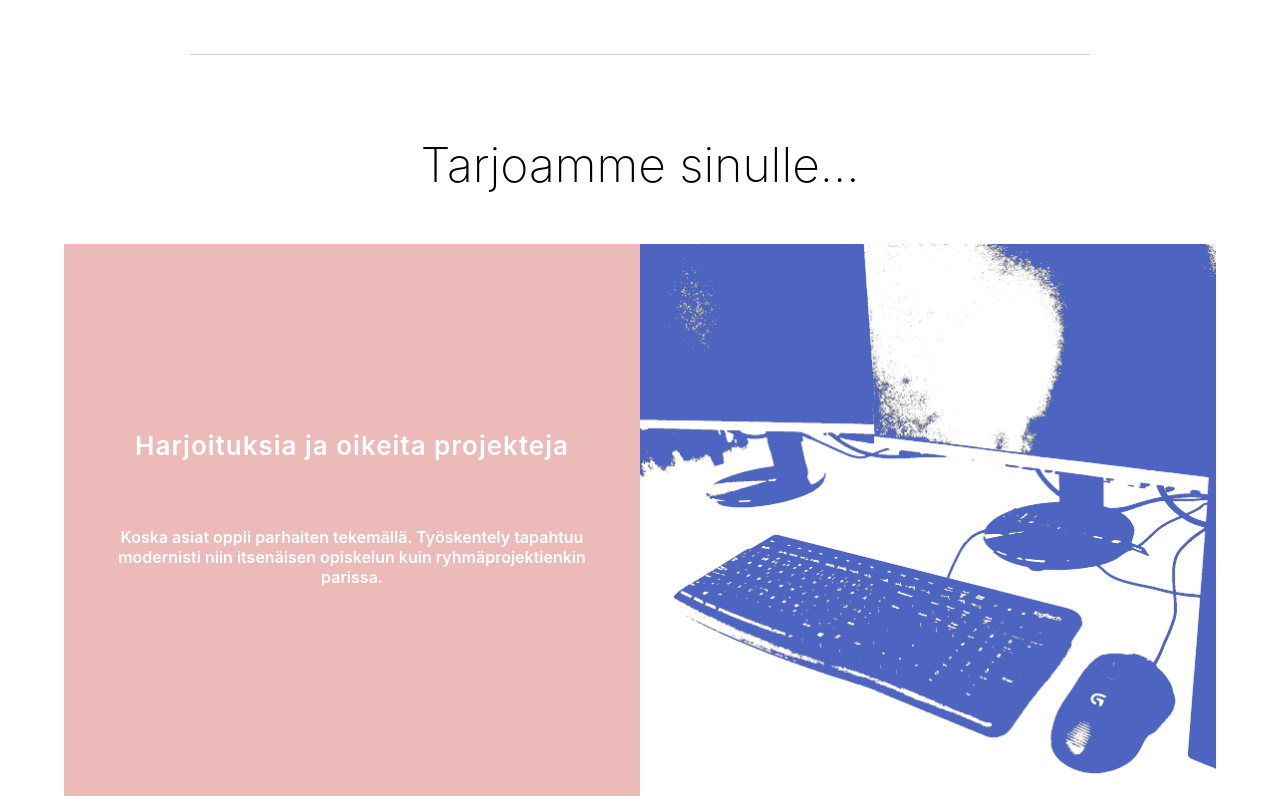
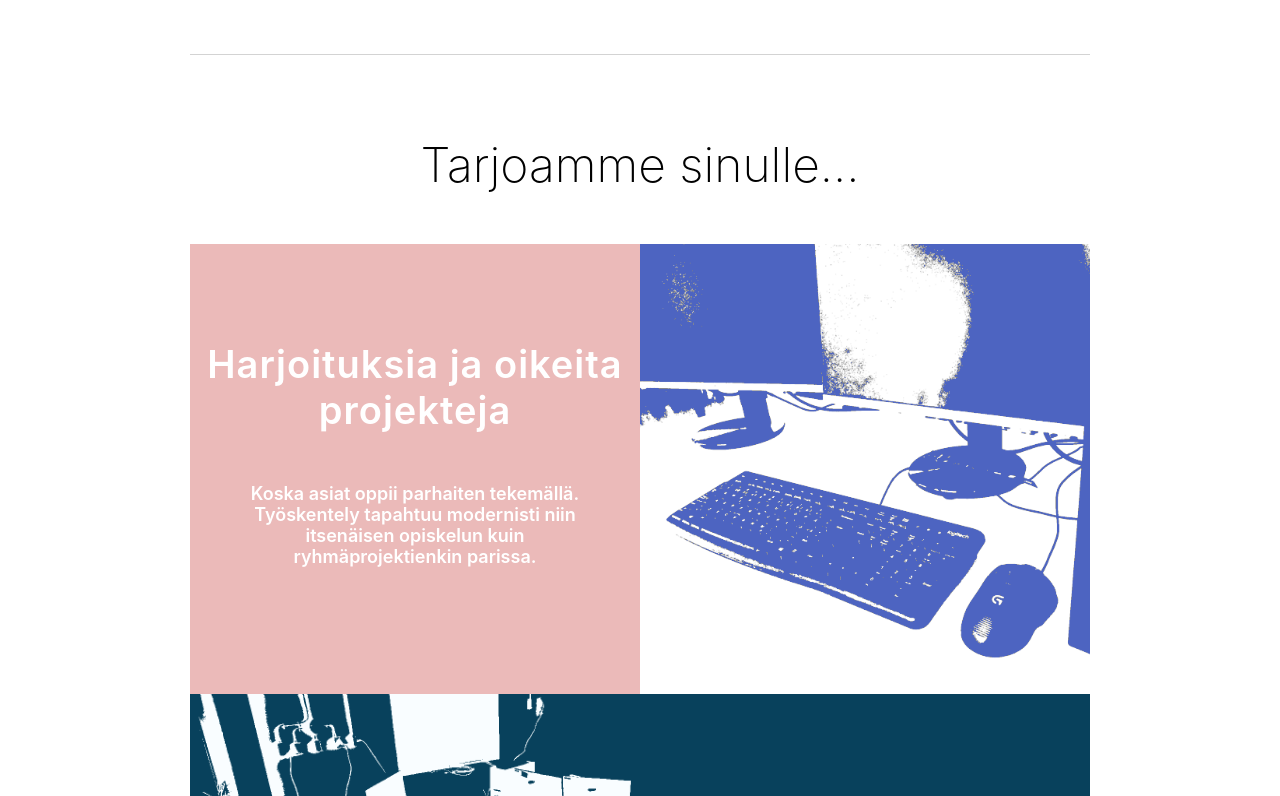
Before and after one commit to digitalents-ictbeginners/website, a React (Create React App) app: page / in a window 1280 px wide. Shown: the part 1304-2100 px from the top of the page. Built offline with nearby package versions, Linux system fonts and the light colour scheme.

Commit message:
adjust infogrid sizing/styling and tiny fix to blogpreview annoyance

```diff
--- a/src/components/Home/BlogPreview.css
+++ b/src/components/Home/BlogPreview.css
@@ -73,12 +73,11 @@
     background-color: #08415c;
 }
 
-
 .bpcLink {
     padding-top: 30px;
     color: white;
     background-color: black;
-    transition: all 1s;
+    transition: background-color 1s;
 }
 
 .bpcLink:hover {
--- a/src/components/Home/InfoGrid/InfoGrid.css
+++ b/src/components/Home/InfoGrid/InfoGrid.css
@@ -11,7 +11,7 @@
 }
 
 .infoGrid {
-    width: 1200px;
+    width: 900px;
     margin: 0 auto 20px auto;
 }
 
@@ -26,7 +26,7 @@
     margin-top: 50px;
 }
 
-@media only screen and (min-width: 601px) and (max-width: 1330px){
+@media only screen and (min-width: 601px) and (max-width: 950px){
     .infoGrid {
         width: 90vw;
     }
--- a/src/components/Home/InfoGrid/InfoGridBlock.css
+++ b/src/components/Home/InfoGrid/InfoGridBlock.css
@@ -1,13 +1,13 @@
 .infoBlock {
     display: grid;
     grid-template-columns: 1fr 1fr;
-    height: 600px;
+    height: 450px;
 }
 
 .infoSubBlock {
     box-sizing: border-box;
-    width: 600px;
-    height: 600px;
+    width: 450px;
+    height: 450px;
 }
 
 .ibText {
@@ -21,15 +21,17 @@
 .ibText h2 {
     margin: 0 0 20px 0;
     text-align: center;
-    font-size: 30px;
+    font-size: 38px;
     font-weight: 600;
     letter-spacing: 1px;
 }
 
 .ibText p {
     text-align: center;
+    font-size: 18px;
     font-weight: 600;
     padding: 30px;
+    margin: 0;
 }
 
 .ibImg {
@@ -40,7 +42,7 @@
     height: 100%;
 }
 
-@media only screen and (min-width: 601px) and (max-width: 1330px){
+@media only screen and (min-width: 601px) and (max-width: 950px){
     .infoBlock {
         width: 90vw;
         height: 45vw;
@@ -52,19 +54,10 @@
         width: 45vw;
     }
     .ibText h2 {
-        font-size: 26px;
+        font-size: 28px;
     }
     .ibText p {
-        font-size: 16px;
-    }
-}
-
-@media only screen and (max-width: 900px){
-    .ibText h2 {
-        font-size: 20px;
-        margin: 30px 0 0 0;
-    }
-    .ibText p {
+        padding: 0 10px;
         font-size: 16px;
     }
 }
@@ -81,6 +74,12 @@
         min-height: 360px;
         width: 360px;
     }
+    .ibText h2 {
+        font-size: 30px;
+    }
+    .ibText p {
+        padding: 0 10px;
+    }
     .ibImg {
         height: 360px;
     }
```
